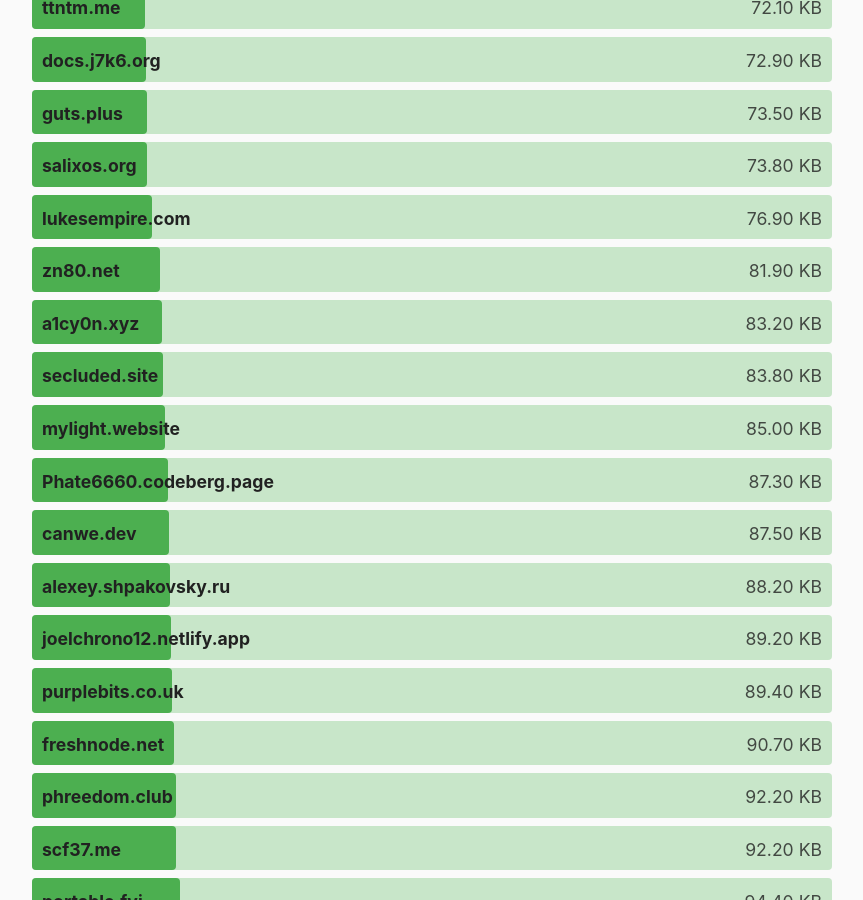
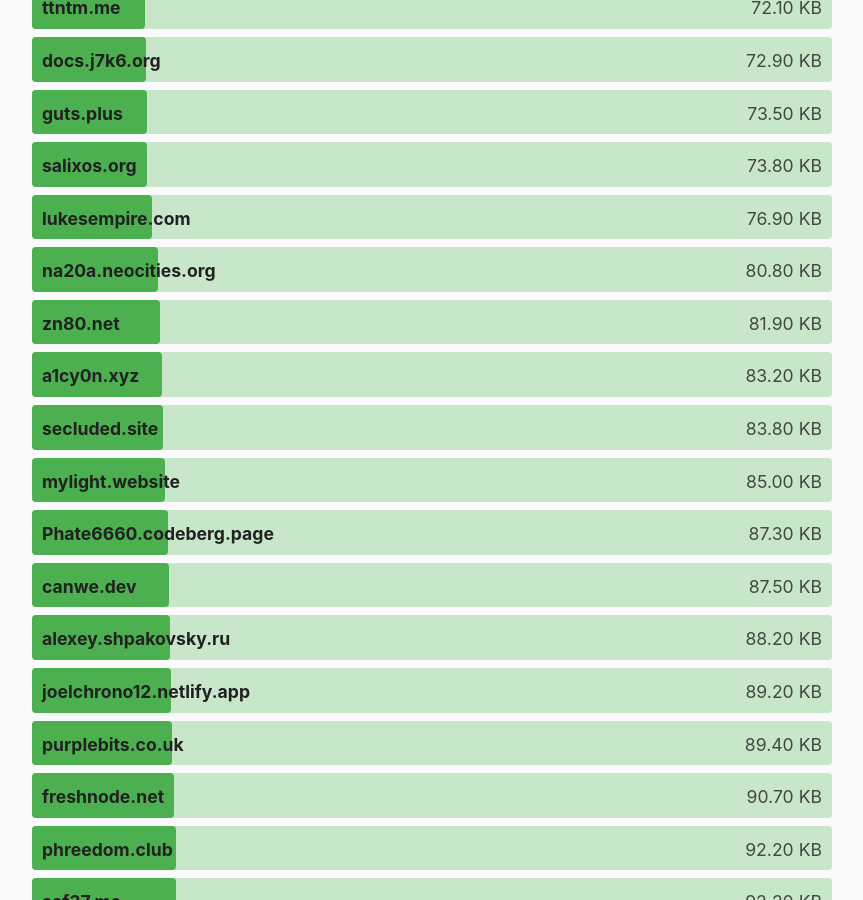
Before and after one commit to kevquirk/512kb.club, a Jekyll site: the page built from index.md, in a window 1280 px wide and 900 px high, scrolled down 8686 px. Shown: the whole window, without its empty margins (208-1071 px from the left). Built offline with Jekyll 4.4.1, drawn with Linux system fonts in a browser that asks for light colours.

Commit message:
Add na20a.neocities.org

```diff
--- a/_data/sites.yml
+++ b/_data/sites.yml
@@ -898,6 +898,11 @@
   size: 5.6
   last_checked: 2021-08-17
 
+- domain: na20a.neocities.org
+  url: https://na20a.neocities.org/
+  size: 80.8
+  last_checked: 2021-09-14
+
 - domain: ndanes.com
   url: https://ndanes.com/
   size: 41
```
